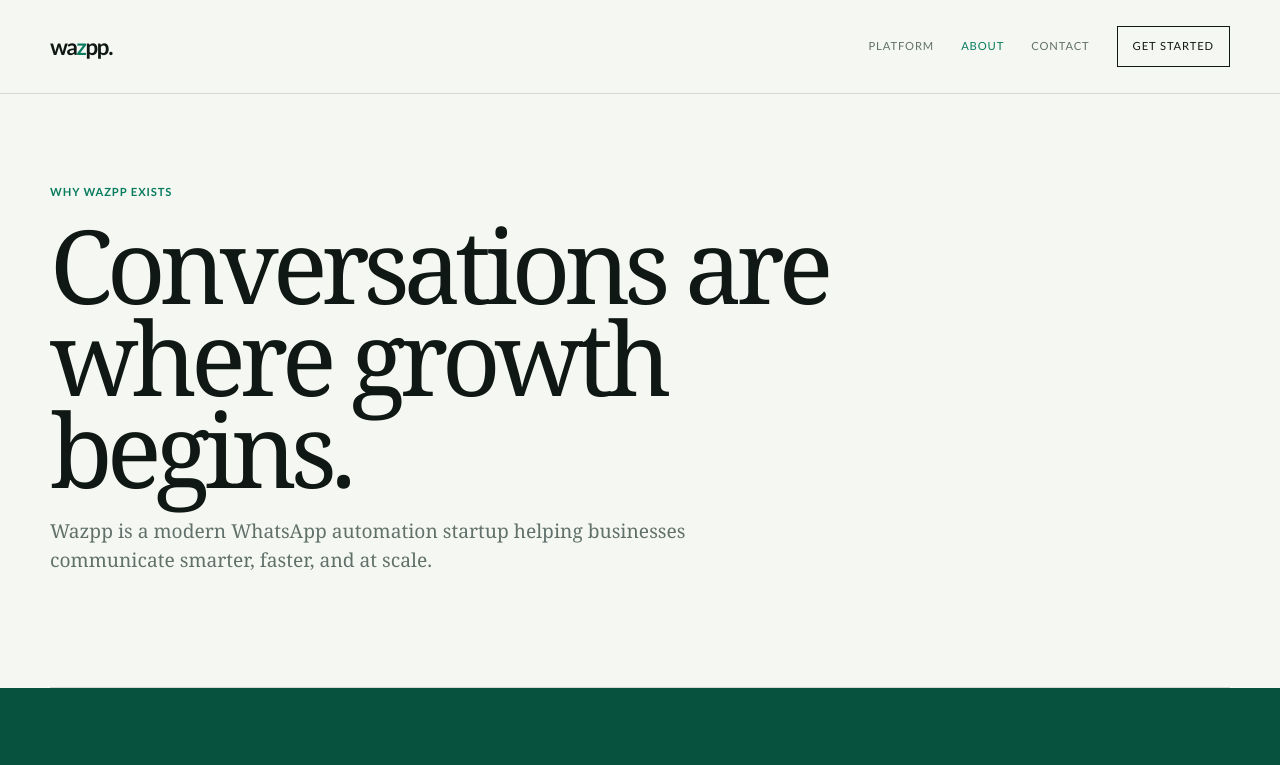
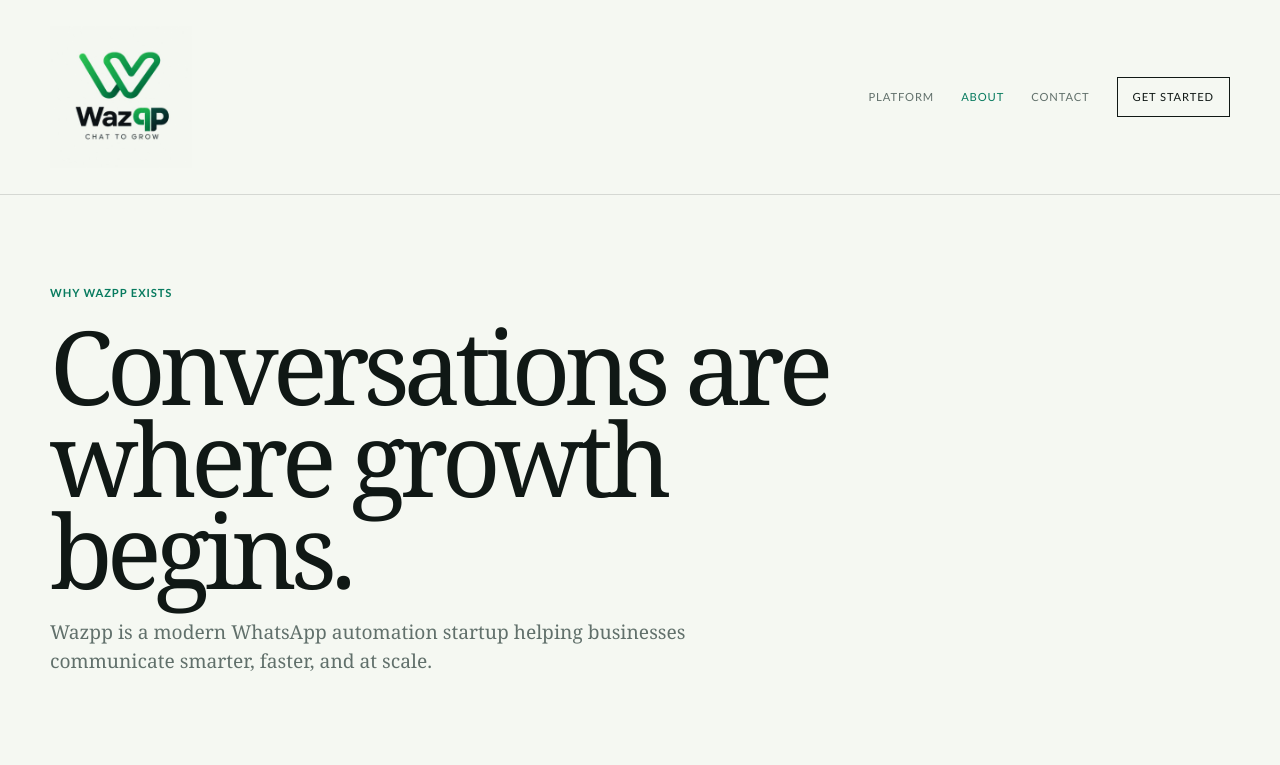
Before and after one commit to wazpp/home, a plain HTML site: page about.html in a window 1280 px wide. Shown: the top 765 px of the page. Drawn offline with Linux system fonts and the light colour scheme.

Commit message:
Use Wazpp logo across website

```diff
--- a/about.html
+++ b/about.html
@@ -5,10 +5,11 @@
   <meta name="viewport" content="width=device-width, initial-scale=1">
   <meta name="description" content="Learn about Wazpp, the WhatsApp automation startup built around the idea Chat to Grow.">
   <title>About Wazpp | Chat to Grow</title>
+  <link rel="icon" type="image/jpeg" href="wazpp logo.jpg">
   <link rel="stylesheet" href="styles.css">
 </head>
 <body>
-  <header class="site-header"><div class="shell nav-wrap"><a class="logo" href="index.html">wa<span>z</span>pp.</a><button class="menu-toggle" aria-expanded="false" aria-controls="site-nav">Menu</button><nav class="site-nav" id="site-nav" aria-label="Main navigation"><a href="features.html">Platform</a><a class="active" href="about.html">About</a><a href="contact.html">Contact</a><a class="nav-button" href="contact.html">Get started</a></nav></div></header>
+  <header class="site-header"><div class="shell nav-wrap"><a class="logo" href="index.html" aria-label="Wazpp home"><img src="wazpp logo.jpg" alt="Wazpp - Chat to Grow"></a><button class="menu-toggle" aria-expanded="false" aria-controls="site-nav">Menu</button><nav class="site-nav" id="site-nav" aria-label="Main navigation"><a href="features.html">Platform</a><a class="active" href="about.html">About</a><a href="contact.html">Contact</a><a class="nav-button" href="contact.html">Get started</a></nav></div></header>
   <main>
     <section class="shell page-hero"><div class="eyebrow">Why Wazpp exists</div><h1>Conversations are where growth begins.</h1><p class="intro">Wazpp is a modern WhatsApp automation startup helping businesses communicate smarter, faster, and at scale.</p></section>
     <section class="band green"><div class="shell split"><div><div class="eyebrow">Our vision</div><h2>Chat to grow.</h2></div><p>We believe every conversation has the potential to become a customer, a sale, or a lasting relationship. Wazpp eliminates repetitive manual messaging so teams can focus on meaningful interactions that drive business growth.</p></div></section>
--- a/styles.css
+++ b/styles.css
@@ -20,8 +20,8 @@ button, input, textarea { font: inherit; }
 
 .site-header { padding: 26px 0; border-bottom: 1px solid var(--line); }
 .nav-wrap { display: flex; align-items: center; justify-content: space-between; gap: 24px; }
-.logo { font: 700 1.4rem "Trebuchet MS", Arial, sans-serif; letter-spacing: -0.06em; }
-.logo span { color: var(--green); }
+.logo { display: inline-flex; align-items: center; width: 142px; }
+.logo img { display: block; width: 100%; height: auto; mix-blend-mode: multiply; }
 .site-nav { display: flex; align-items: center; gap: 27px; font-size: 0.7rem; }
 .site-nav a { color: var(--muted); transition: color 180ms ease; }
 .site-nav a:hover, .site-nav a:focus-visible, .site-nav a.active { color: var(--green); }
```
Also changed, not shown: contact.html (+2 -1 lines), features.html (+2 -1 lines), index.html (+2 -1 lines), wazpp logo.jpg (added).
